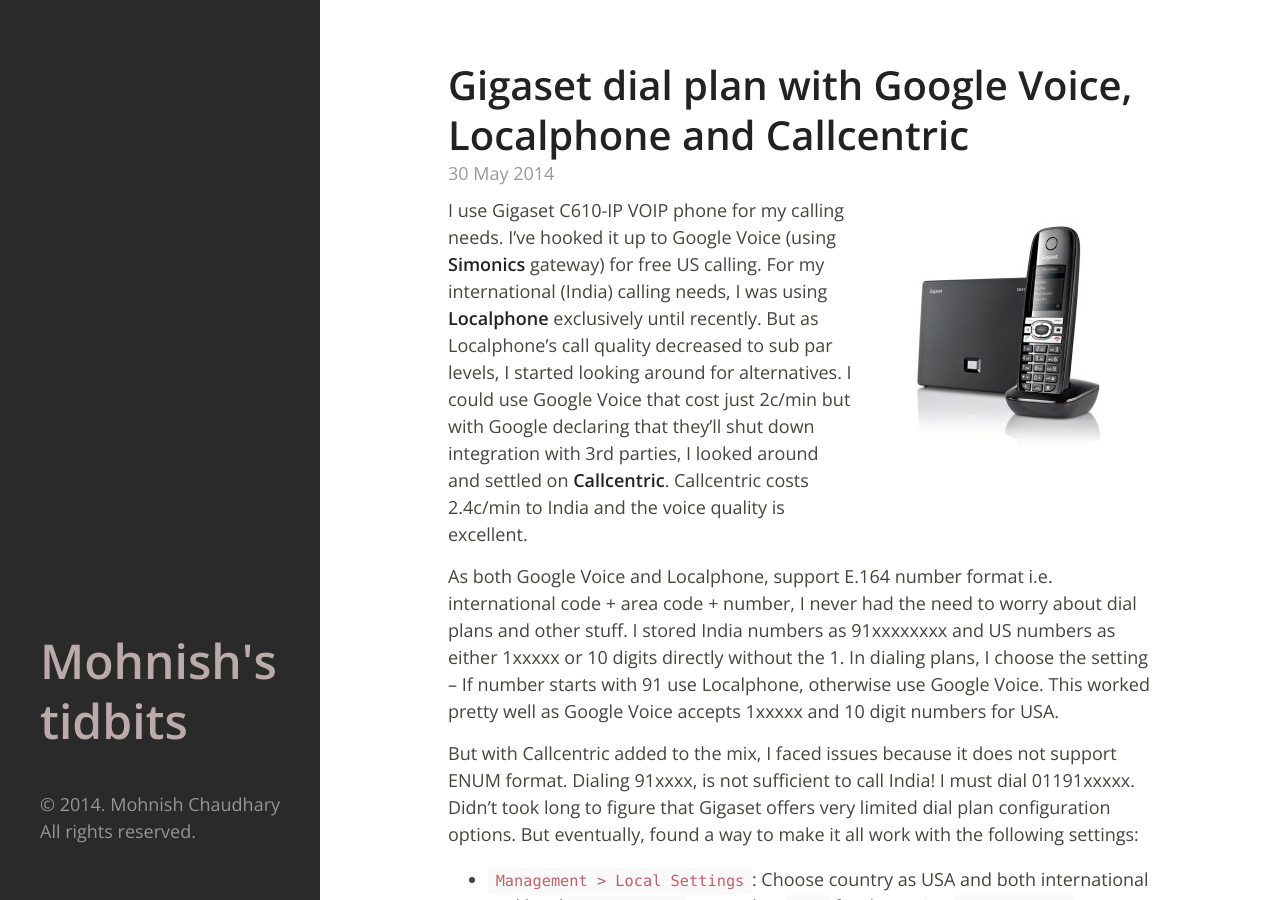
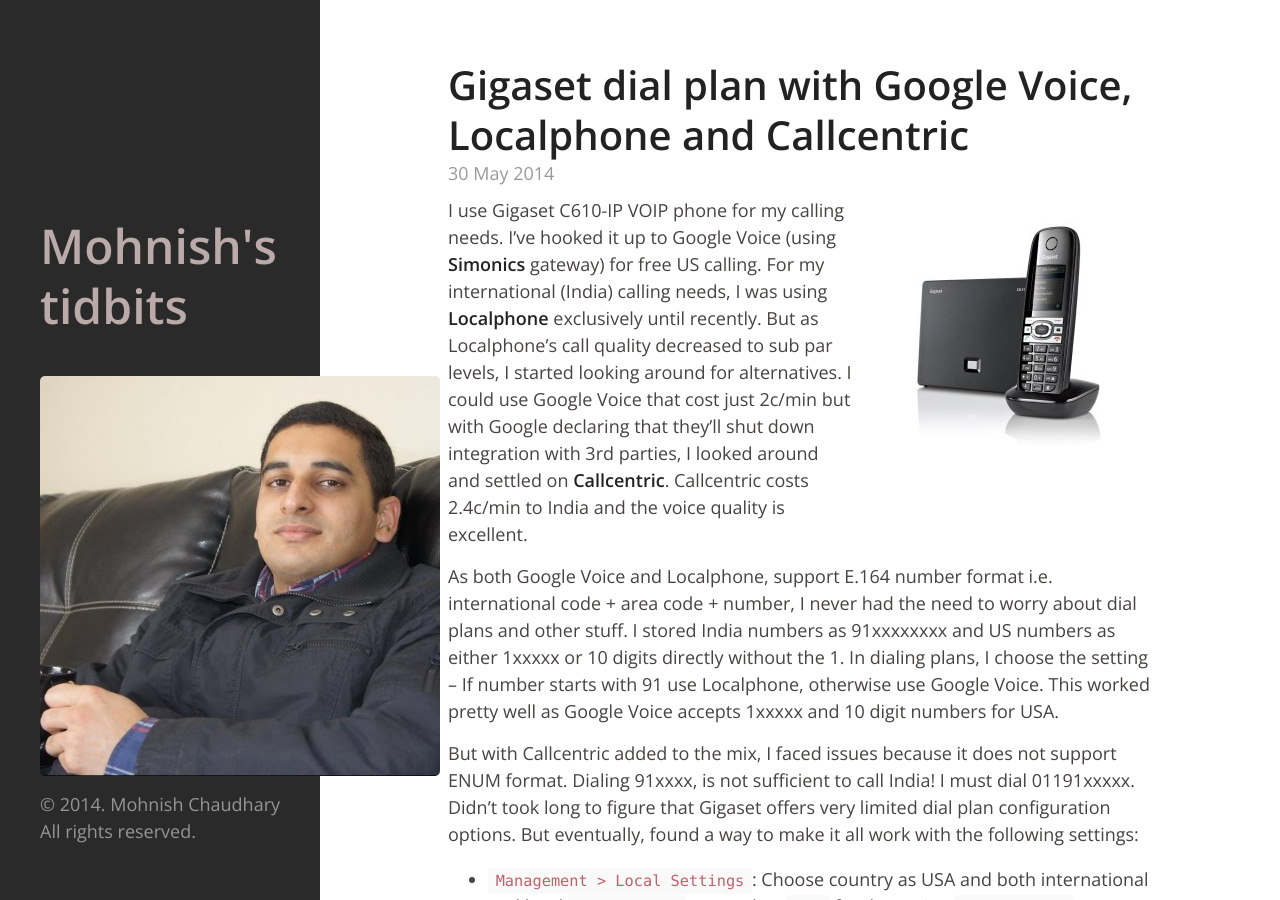
Before and after one commit to mohnish82/mohnish82.github.io, a Jekyll site: the page built from index.html, in a window 1280 px wide and 900 px high. Built offline with Jekyll 4.4.1, drawn with Linux system fonts in a browser that asks for light colours; Markdown is read by kramdown in place of the engine named in the settings; the list of posts is cut into pages by our own code.

Commit message:
theme changes

```diff
--- a/_layouts/default.html
+++ b/_layouts/default.html
@@ -11,6 +11,7 @@
         <p class="lead">{{ site.description }}</p>
 
         <div class="colophon">
+          <img src="/public/images/mc-face.jpg"></img>
           <p>&copy; 2014. {{ site.author.name }} All rights reserved.</p>
         </div>
       </div>
```
